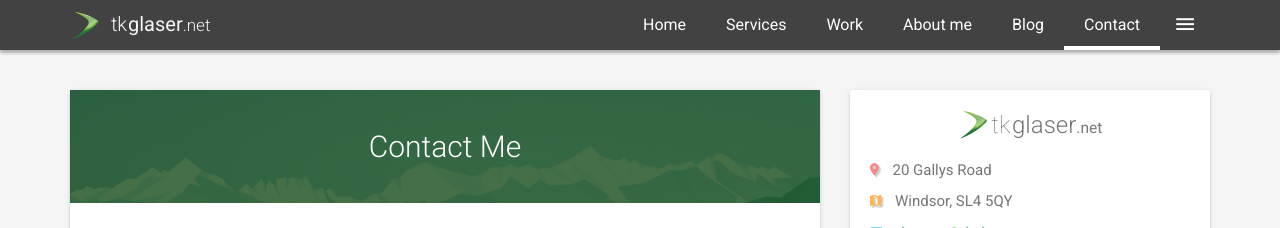
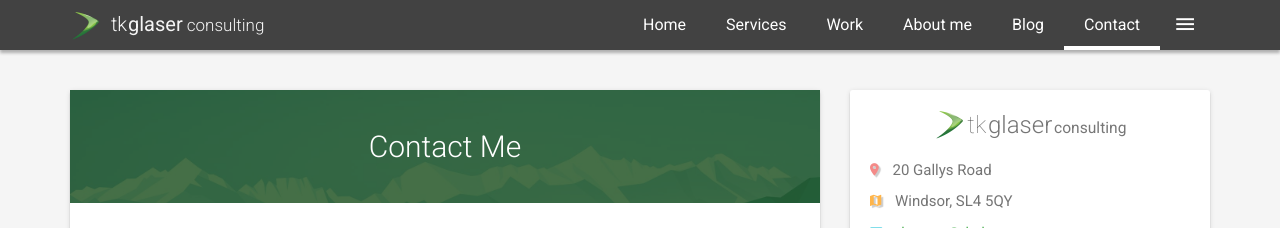
Before and after one commit to tkglaser/tkglaser.github.io, a Jekyll site: the page built from content/contact.html, in a window 1280 px wide. Shown: the top 228 px of the page. Built offline with Jekyll 4.4.1, drawn with Linux system fonts in a browser that asks for light colours.

Commit message:
Focus on the brand

```diff
--- a/_includes/nav.html
+++ b/_includes/nav.html
@@ -59,7 +59,7 @@
               <!--<span class="ms-logo ms-logo-white ms-logo-sm">M</span>-->
               <img src="/assets/images/logo-only-30.png" alt="">
               <span class="ms-title">tk
-                <strong>glaser</strong><small>.net</small>
+                <strong>glaser</strong><small style="word-spacing:initial"> consulting</small>
               </span>
             </a>
           </div>
--- a/_includes/sidebar.html
+++ b/_includes/sidebar.html
@@ -7,7 +7,7 @@
             <!--<span class="ms-logo ms-logo-sm">M</span>-->
             <img src="/assets/images/logo-only-30.png" alt="">
             <h3>tk
-            <span>glaser</span><small>.net</small>
+            <span>glaser</span> <small style="word-spacing:initial"> consulting</small>
             </h3>
         </div>
         </div>
--- a/content/contact.html
+++ b/content/contact.html
@@ -53,7 +53,7 @@ date: 2017-03-26
         <div class="text-center mb-2">
             <img src="/assets/images/logo-only-30.png" alt="">
             <h3 class="no-m ms-site-title">tk
-                <span>glaser</span><small>.net</small>
+                <span>glaser</span> <small style="word-spacing:initial"> consulting</small>
             </h3>
         </div>
         <address class="no-mb">
--- a/content/index.html
+++ b/content/index.html
@@ -16,7 +16,8 @@ custom_js:
 <header class="ms-hero-page ms-hero-img-thomas-garage-side ms-hero-bg-dark color-white">
     <div class="container index-1">
         <div class="col-md-6">
-            <h1 class="animated fadeInDown animation-delay-5 typed-title">TKGlaser Consulting <small>Ltd</small>
+            <h1 class="animated fadeInDown animation-delay-5 typed-title">tk<strong>glaser</strong>
+            <small> consulting</small>
               <br>
               <span class="color-primary typed-class">Stunning web applications</span>
             </h1>
```
